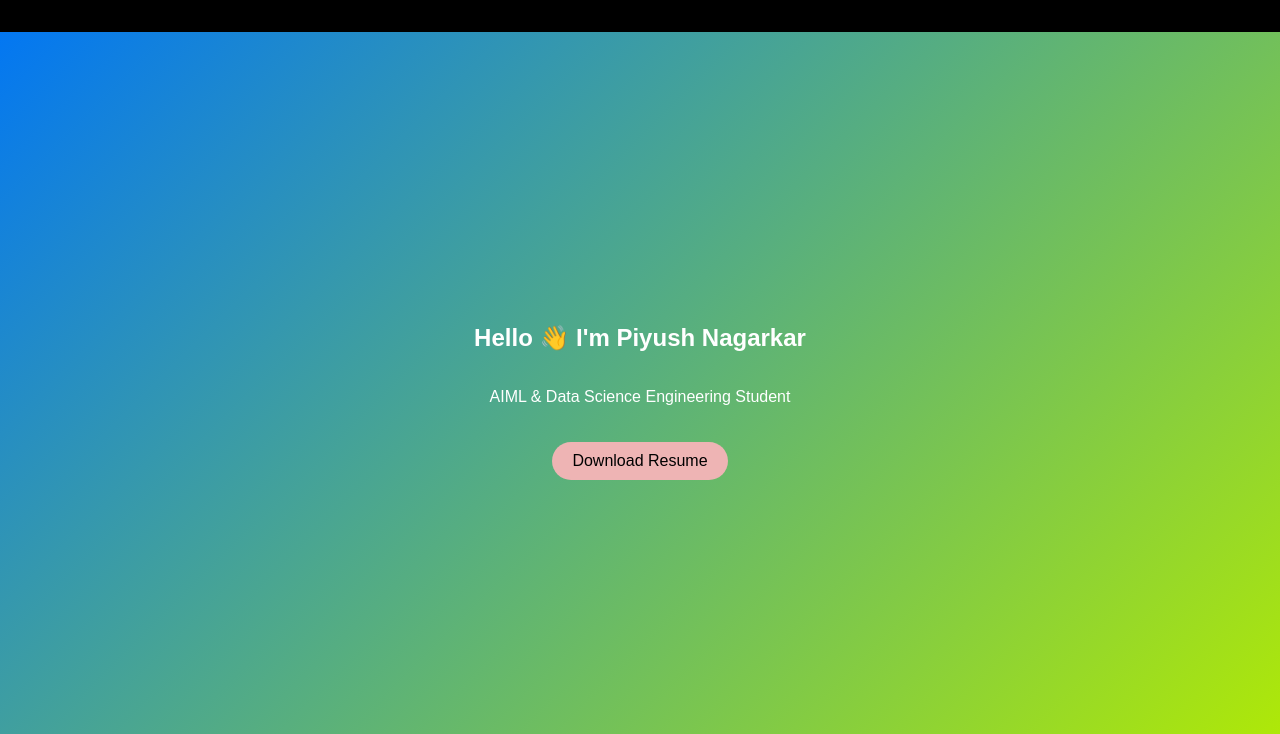
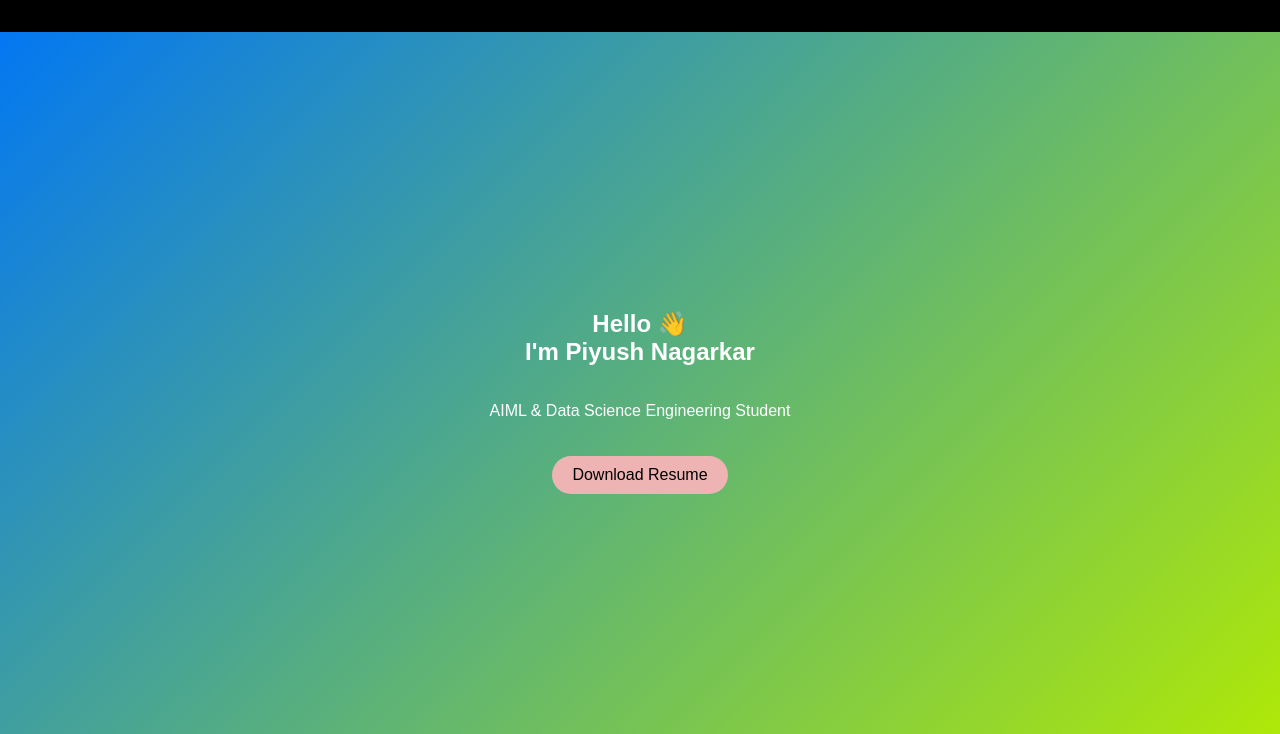
Before and after one commit to PiyushNagarkar/Portfolio, a plain HTML site: page index.html in a window 1280 px wide. Shown: the part 66-800 px from the top of the page. Drawn offline with Linux system fonts and the light colour scheme.

Commit message:
Update index.html

```diff
--- a/index.html
+++ b/index.html
@@ -23,7 +23,7 @@
 
 <!-- HERO SECTION -->
 <section id="home" class="hero">
-<h1>Hello 👋 I'm Piyush Nagarkar</h1>
+<h1>Hello 👋<br> I'm Piyush Nagarkar</h1>
 <p>AIML & Data Science Engineering Student</p>
 <a href="Resume_piyush.png"
 class="btn">Download Resume</a>
```
